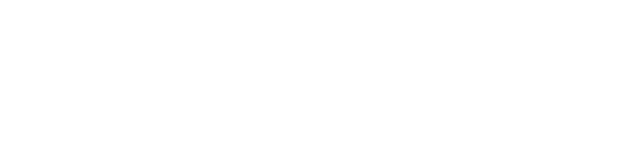
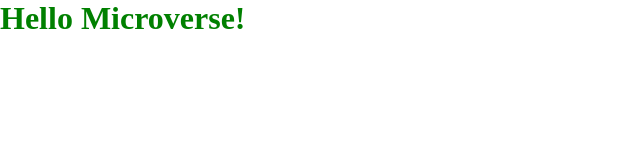
Before and after one commit to sibomana123/MV_Hello__project, a website: page index.html in a window 1280 px wide. Shown: the whole page, without its empty margins (0-640 px from the left). Drawn offline with Linux system fonts and the light colour scheme.

Commit message:
update index file

```diff
--- a/index.html
+++ b/index.html
@@ -8,7 +8,7 @@
 </head>
 <body>
 
-  <h1 class="header"Hello Microverse!</h1>
+  <h1 class="header">Hello Microverse!</h1>
 
 </body>
 </html>
```
